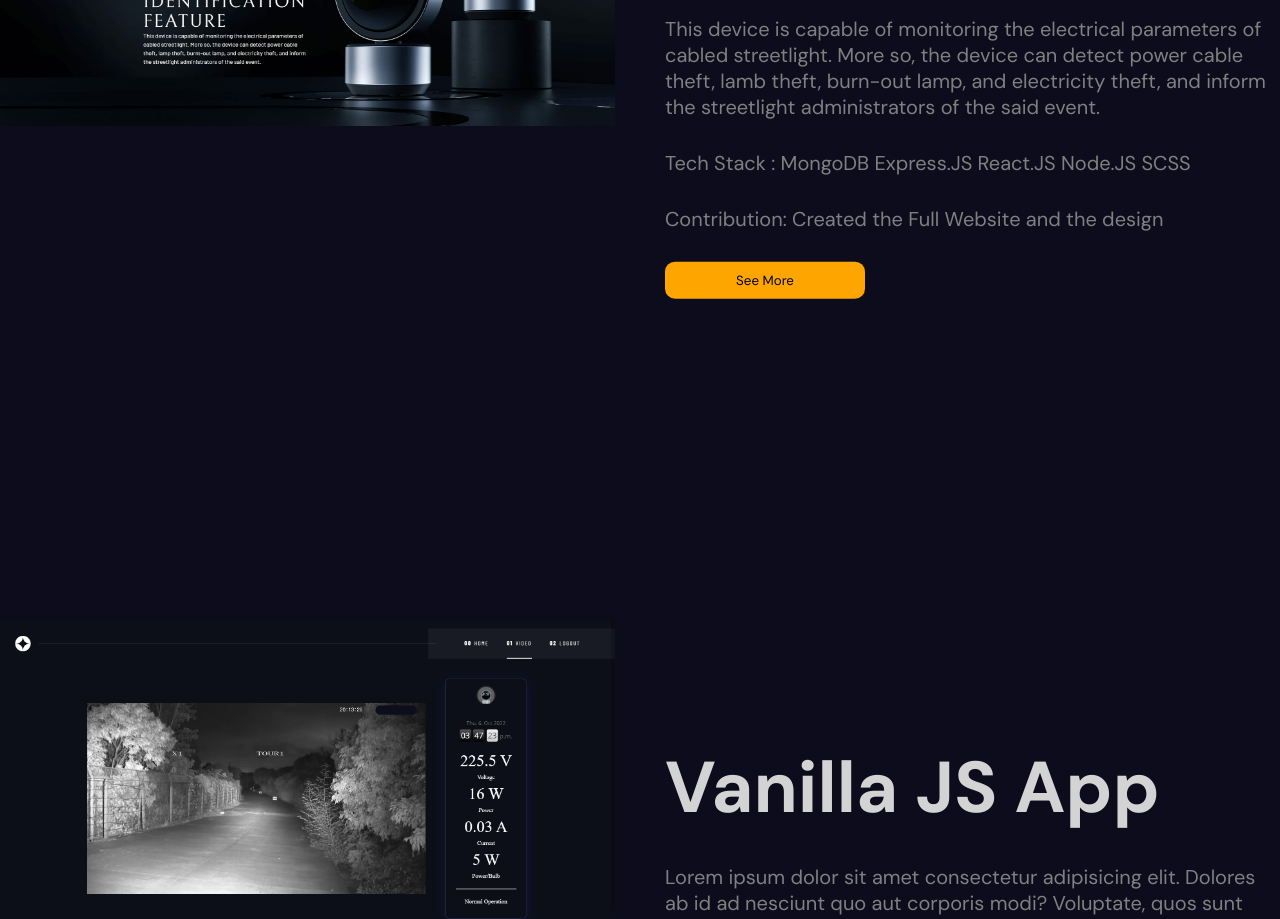
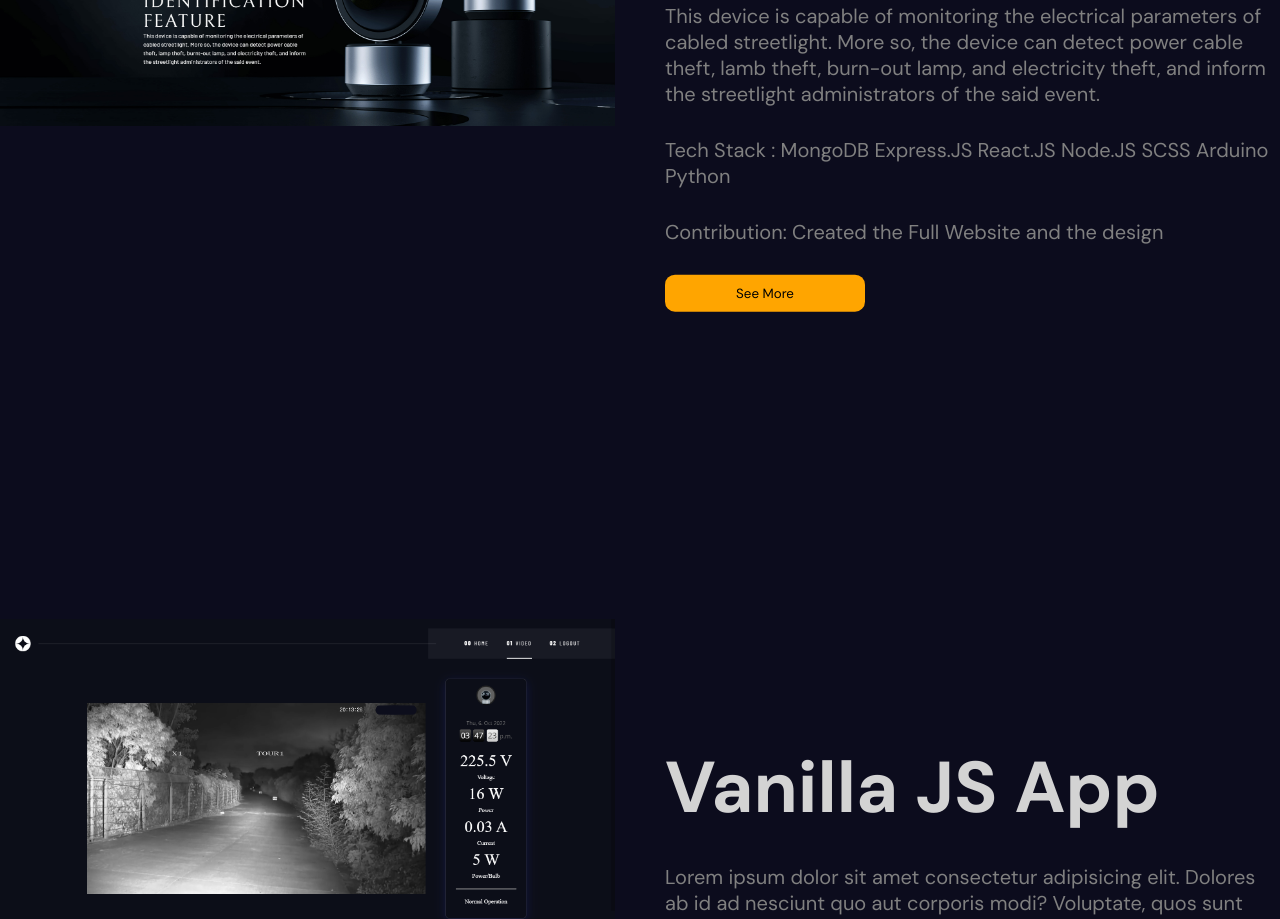
Before and after one commit to davesalvador/davesalvador, a React (Vite) app: page / in a window 1280 px wide. Shown: the part 4580-5499 px from the top of the page. Built offline with nearby package versions, Linux system fonts and the light colour scheme.

Commit message:
Update Portfolio.jsx

```diff
--- a/src/components/portfolio/Portfolio.jsx
+++ b/src/components/portfolio/Portfolio.jsx
@@ -25,7 +25,7 @@ const items = [
     img: "/P2.png",
     demoImages: ["/P2.png", "/P3.png", "/P4.png"],
     desc: "This device is capable of monitoring the electrical parameters of cabled streetlight. More so, the device can detect power cable theft, lamb theft, burn-out lamp, and electricity theft, and inform the streetlight administrators of the said event.",
-    tech: "Tech Stack : MongoDB Express.JS React.JS Node.JS SCSS",
+    tech: "Tech Stack : MongoDB Express.JS React.JS Node.JS SCSS Arduino Python",
     cont: "Contribution: Created the Full Website and the design ",
   },
   {
```
